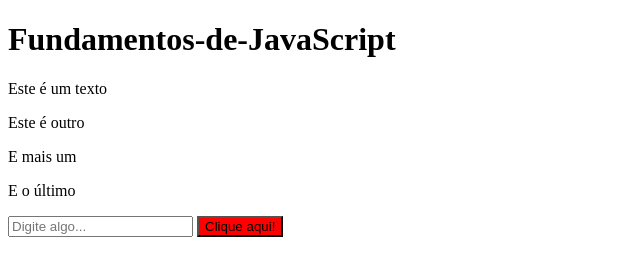
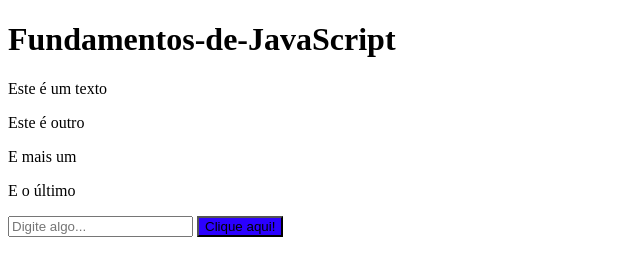
Before and after one commit to rsantanajesus23-netizen/JS-PRATICA, a plain HTML site: page dom/html/index.html in a window 1280 px wide. Shown: the whole page, without its empty margins (0-640 px from the left). Drawn offline with Linux system fonts and the light colour scheme.

Commit message:
cor azul

```diff
--- a/dom/html/index.html
+++ b/dom/html/index.html
@@ -13,7 +13,7 @@
     <p class="text"> E mais um</p>
     <p class="text">E o último</p>
     <input type="text" id="campo" placeholder="Digite algo...">
-    <button id="btn" style="background: red;">Clique aqui!</button>
+    <button id="btn" style="background: rgb(43, 0, 255);">Clique aqui!</button>
     <script src="1.js" ></script>
 </body>
 </html>
```
